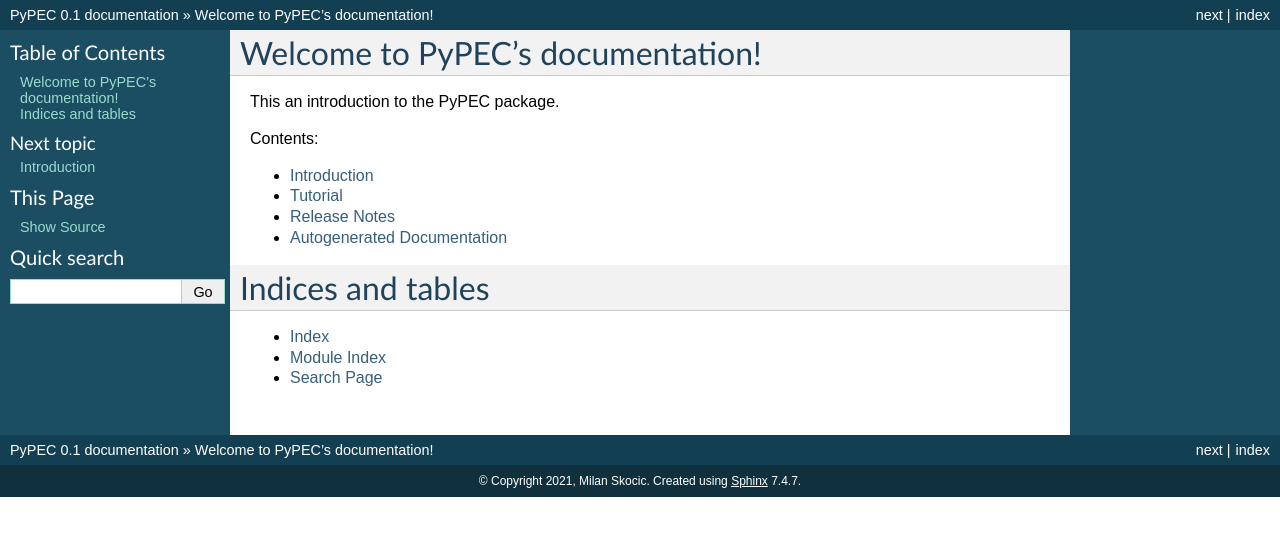
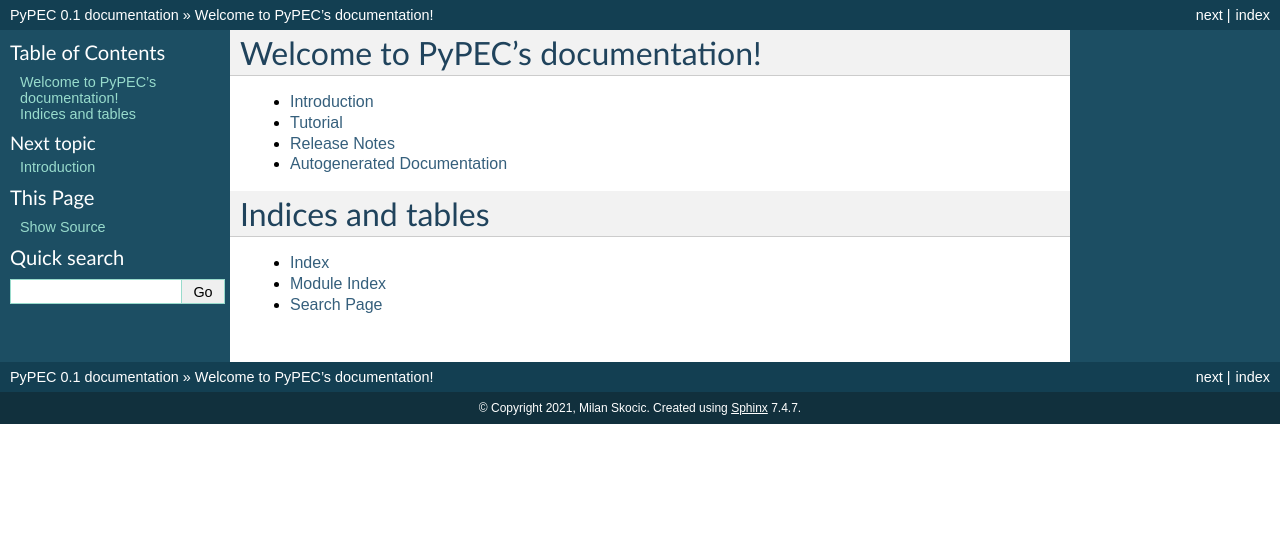
Before and after one commit to MilanSkocic/pypec, a Sphinx documentation site: the page built from docs/source/index.rst, in a window 1280 px wide. Shown: the top 536 px of the page. Built offline with Sphinx 7.4.7, drawn with Linux system fonts in a browser that asks for light colours; formulas are drawn with MathJax 3.

Commit message:
DOC: Removed text in table of content.

```diff
--- a/docs/source/index.rst
+++ b/docs/source/index.rst
@@ -5,10 +5,6 @@
 
 Welcome to PyPEC's documentation!
 =================================
-
-This an introduction to the PyPEC package.
-
-Contents:
 
 .. toctree::
    :titlesonly:
```
